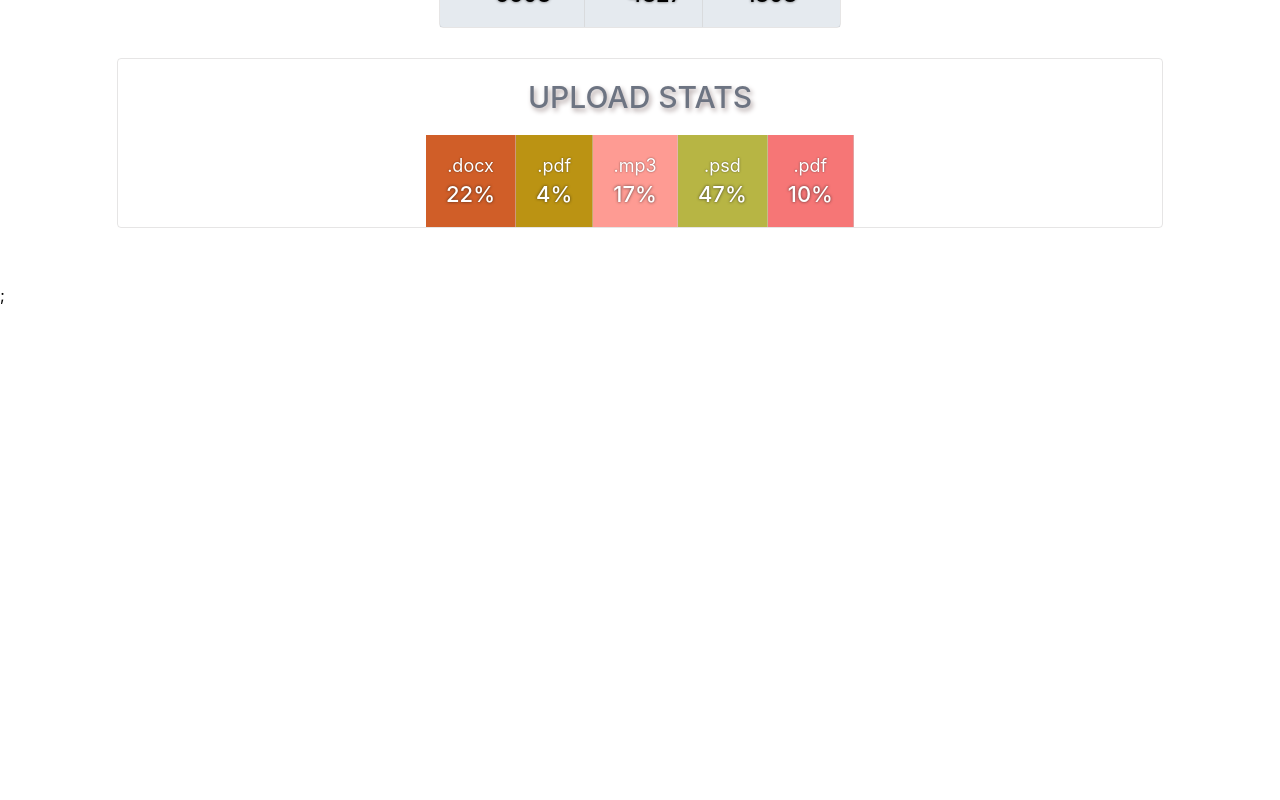
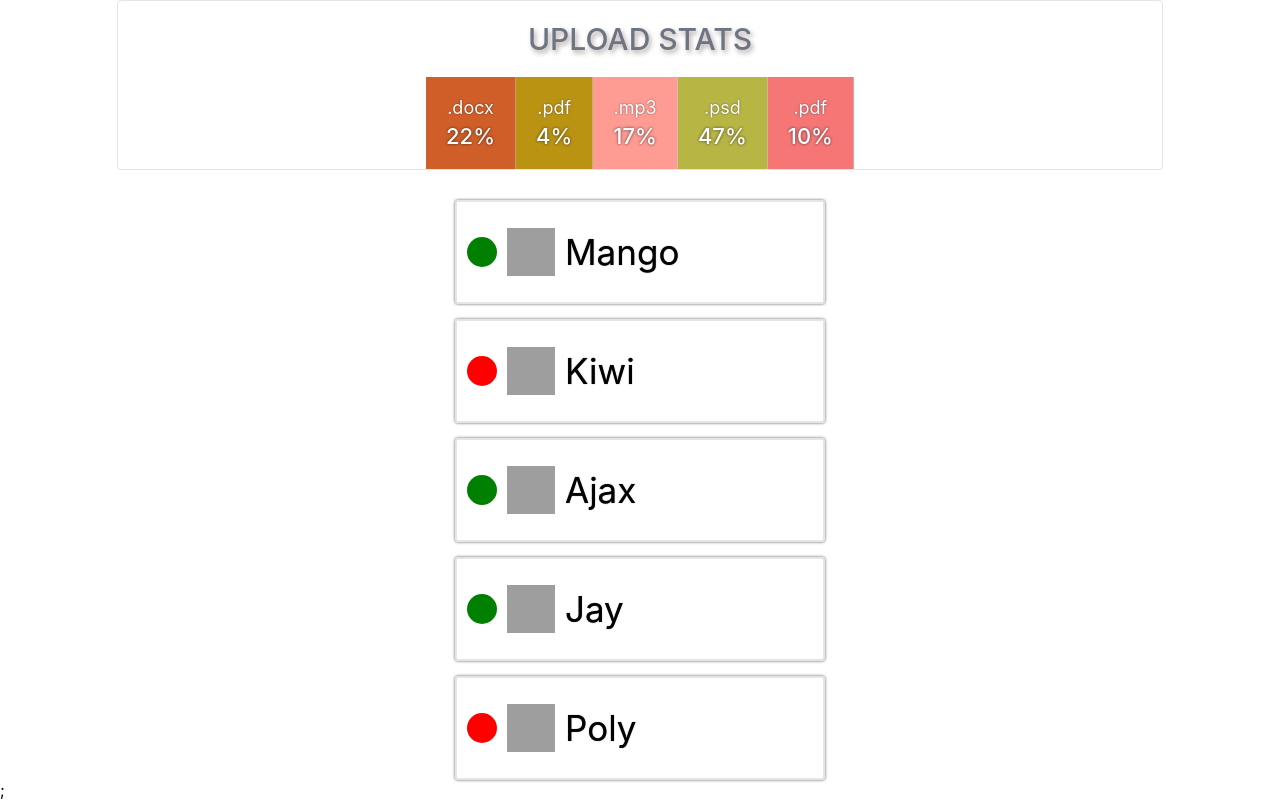
Before and after one commit to OlesiaAndreiko/goit-react-hw-01-components, a React (Create React App) app: page / in a window 1280 px wide. Shown: the part 515-1315 px from the top of the page. Before the commit the page ends 820 px from the top, so only its background shows below. Built offline with nearby package versions, Linux system fonts and the light colour scheme; grey boxes are pictures that could not be loaded.

Commit message:
add solve task 3

```diff
--- a/jsconfig.json
+++ b/jsconfig.json
@@ -2,5 +2,7 @@
   "compilerOptions": {
     "baseUrl": "src"
   },
-  "include": ["src"]
+  "include": [
+    "src"
+  ]
 }
--- a/src/components/App.jsx
+++ b/src/components/App.jsx
@@ -1,13 +1,14 @@
 import { Profile } from "./Profile/Profile";
 import { Statistics } from "./Statistics/Statistics";
+import { FriendList } from "./FriendList/FriendList"
 import user from "../data/user.json"
 import data from "../data/data.json"
+import friends from "../data/friends.json"
 
 export const App = () => {
   return <>
   <div
   style={{
-    height: '100vh',
     display: 'flex',
     justifyContent: 'center',
     flexDirection: 'column',
@@ -17,7 +18,8 @@ export const App = () => {
     color: '#010101'
   }}>
     <Profile user = {user}/>
-    <Statistics title="Upload stats" stats={data}/>
+    <Statistics title ="Upload stats" stats = {data}/>
+    <FriendList friends = {friends}></FriendList>
   </div>;
   </>
 };
--- /dev/null
+++ b/src/components/FriendList/FriendList.jsx
@@ -0,0 +1,23 @@
+import PropTypes from 'prop-types';
+import { FriendListItem } from '../FriendListItem/FriendListItem';
+import { List, ListItem } from './FriendList.staled';
+
+export const FriendList = ({ friends }) => {
+  return (
+    <List>
+      {friends.map(friend => (
+        <ListItem key={friend.id}>
+          <FriendListItem friend={friend} />
+        </ListItem>
+      ))}
+    </List>
+  );
+};
+
+FriendList.propTypes = {
+  friends: PropTypes.arrayOf(
+    PropTypes.shape({
+      id: PropTypes.number.isRequired,
+    })
+  ).isRequired,
+};
--- /dev/null
+++ b/src/components/FriendList/FriendList.staled.jsx
@@ -0,0 +1,24 @@
+import styled from 'styled-components';
+
+export const List = styled.ul`
+display: flex;
+flex-direction: column;
+gap: 15px;
+width: 370px;
+list-style: none;
+margin: 0;
+padding: 0;
+`;
+
+export const ListItem = styled.li`
+display: flex;
+align-items: center;
+gap: 10px;
+margin: 0;
+padding: 10px;
+padding: 0px 10px;
+height: 100px;
+border: 2px solid rgb(205, 204, 204, 50%);
+border-radius: 3px;
+box-shadow: 0px 0px 3px rgb(15 14 15 / 70%);
+`
--- /dev/null
+++ b/src/components/FriendListItem/FriendListItem.jsx
@@ -0,0 +1,20 @@
+import PropTypes from 'prop-types';
+import { Name, Avatar, OnlineStatus } from './FriendListItem.staled';
+
+export const FriendListItem = ({ friend: { avatar, name, isOnline } }) => {
+  return (
+    <>
+      <OnlineStatus isOnline={!isOnline}></OnlineStatus>
+      <Avatar src={avatar} alt={'User ' + name} width="48" height="48px" />
+      <Name>{name}</Name>
+    </>
+  );
+};
+
+FriendListItem.propTypes = {
+  friend: PropTypes.shape({
+    avatar: PropTypes.string.isRequired,
+    name: PropTypes.string.isRequired,
+    isOnline: PropTypes.bool.isRequired,
+  }).isRequired,
+};
--- /dev/null
+++ b/src/components/FriendListItem/FriendListItem.staled.jsx
@@ -0,0 +1,22 @@
+import styled from 'styled-components';
+
+export const OnlineStatus = styled.span`
+  width: 30px;
+  height: 30px;
+  border-radius: 50%;
+
+  background-color: ${props => {
+    return props.isOnline ? 'red' : 'green';
+  }};
+`;
+
+export const Avatar = styled.img`
+  display: block;
+`;
+
+export const Name = styled.p`
+  font-size: 35px;
+  font-weight: 400;
+  align-items: center;
+  text-shadow: 0px 0px 1px rgb(15, 14, 15, 70%);
+`;
--- a/src/components/Profile/Profile.styled.jsx
+++ b/src/components/Profile/Profile.styled.jsx
@@ -6,15 +6,14 @@ flex-direction: column;
   width: 400px;
   height: auto;
   border: 1px solid rgb(205, 204, 204, 50%);
+  box-shadow: 0px 0px 3px rgb(15 14 15 / 70%);
   border-radius: 4px;
-`
+`;
 export const ProfileDesc = styled.div`
   display: flex;
   flex-direction: column;
   align-items: center;
-
   gap: 10px;
-
   padding-top: 30px;
   padding-bottom: 30px;
 `;
@@ -57,13 +56,14 @@ text-shadow: 0px 0px 4px rgb(0, 0, 0, 53%);
 `;
 
 export const ProfileStats = styled.ul`
-list-style: none;
   display: flex;
   justify-content: space-evenly;
+  list-style: none;
+
   background-color: rgb(138, 161, 184, 22%);
   margin: 0;
   padding: 0;
-`
+`;
 export const StatsItem = styled.li`
   display: flex;
   flex-direction: column;
@@ -71,7 +71,7 @@ align-items: center;
   border-right: 1px solid rgb(205, 204, 204, 50%);
   padding: 20px;
   gap: 5px;
-`
+`;
 export const LastStatsItem = styled.li`
   display: flex;
   flex-direction: column;
@@ -79,18 +79,18 @@ align-items: center;
   border-right: none;
   padding: 20px;
   gap: 5px;
-`
+`;
 
 export const StatsLabel = styled.span`
   font-size: 18px;
   align-items: center;
   color: #7a6c6c;
   text-shadow: 0px 0px 2px rgb(0, 0, 0, 53%);
-`
+`;
 
 export const StatsQuantity = styled.span`
   font-size: 22px;
   font-weight: 500;
   align-items: center;
   text-shadow: 0px 0px 3px rgb(15, 14, 15, 70%);
-`
+`;
--- a/src/components/Statistics/Statistics.jsx
+++ b/src/components/Statistics/Statistics.jsx
@@ -8,7 +8,6 @@ import {
   StatPercentage,
 } from './Statistics.staled';
 
-
 export const Statistics = ({ title, stats }) => {
   return (
     title && (
@@ -16,7 +15,7 @@ export const Statistics = ({ title, stats }) => {
         <Title>{title}</Title>
         <StatList>
           {stats.map(({ id, label, percentage }) => (
-            <StatItem key={id} style={{backgroundColor: getRandomHexColor()}}>
+            <StatItem key={id} style={{ backgroundColor: getRandomHexColor() }}>
               <StatLabel>{label}</StatLabel>
               <StatPercentage>{percentage + '%'}</StatPercentage>
             </StatItem>
@@ -27,8 +26,7 @@ export const Statistics = ({ title, stats }) => {
   );
 };
 
-
-function getRandomHexColor(){
+function getRandomHexColor() {
   return `#${Math.floor(Math.random() * 16777215)
     .toString(16)
     .padStart(6, 0)}`;
--- a/src/components/Statistics/Statistics.staled.jsx
+++ b/src/components/Statistics/Statistics.staled.jsx
@@ -11,7 +11,7 @@ border: 1px solid rgb(205, 204, 204, 50%);
   border-radius: 4px;
   padding: 0 10px;
   margin: 0 auto;
-`
+`;
 
 export const Title = styled.h2`
   text-transform: uppercase;
@@ -22,15 +22,14 @@ font-size: 30px;
   font-weight: 500;
   color: rgb(109 116 130);
   text-shadow: 2px 3px 5px rgb(177 164 164);
-`
+`;
 export const StatList = styled.ul`
-list-style: none;
   display: flex;
   justify-content: space-evenly;
-
+  list-style: none;
   margin: 0;
   padding: 0;
-`
+`;
 export const StatItem = styled.li`
   display: flex;
   flex-direction: column;
@@ -39,17 +38,17 @@ border-right: 1px solid rgb(205, 204, 204, 50%);
   padding: 20px;
   gap: 5px;
   color: #ffffff;
-`
+`;
 
 export const StatLabel = styled.span`
   font-size: 18px;
   align-items: center;
   text-shadow: 0px 0px 2px rgb(0, 0, 0, 53%);
-`
+`;
 
 export const StatPercentage = styled.span`
   font-size: 22px;
   font-weight: 500;
   align-items: center;
   text-shadow: 0px 0px 3px rgb(15, 14, 15, 70%);
-`
+`;
--- /dev/null
+++ b/src/data/friends.json
@@ -0,0 +1,32 @@
+[
+  {
+    "avatar": "https://cdn-icons-png.flaticon.com/512/1998/1998592.png",
+    "name": "Mango",
+    "isOnline": true,
+    "id": 1812
+  },
+  {
+    "avatar": "https://cdn-icons-png.flaticon.com/512/616/616438.png",
+    "name": "Kiwi",
+    "isOnline": false,
+    "id": 1137
+  },
+  {
+    "avatar": "https://cdn-icons-png.flaticon.com/512/1623/1623681.png",
+    "name": "Ajax",
+    "isOnline": true,
+    "id": 1213
+  },
+  {
+    "avatar": "https://cdn-icons-png.flaticon.com/512/2977/2977285.png",
+    "name": "Jay",
+    "isOnline": true,
+    "id": 1714
+  },
+  {
+    "avatar": "https://cdn-icons-png.flaticon.com/512/1998/1998749.png",
+    "name": "Poly",
+    "isOnline": false,
+    "id": 1284
+  }
+]
```
Also changed, not shown: src/components/Profile/Profile.jsx (+4 -7 lines). Lines whose indentation alone changed are shown as unchanged.
